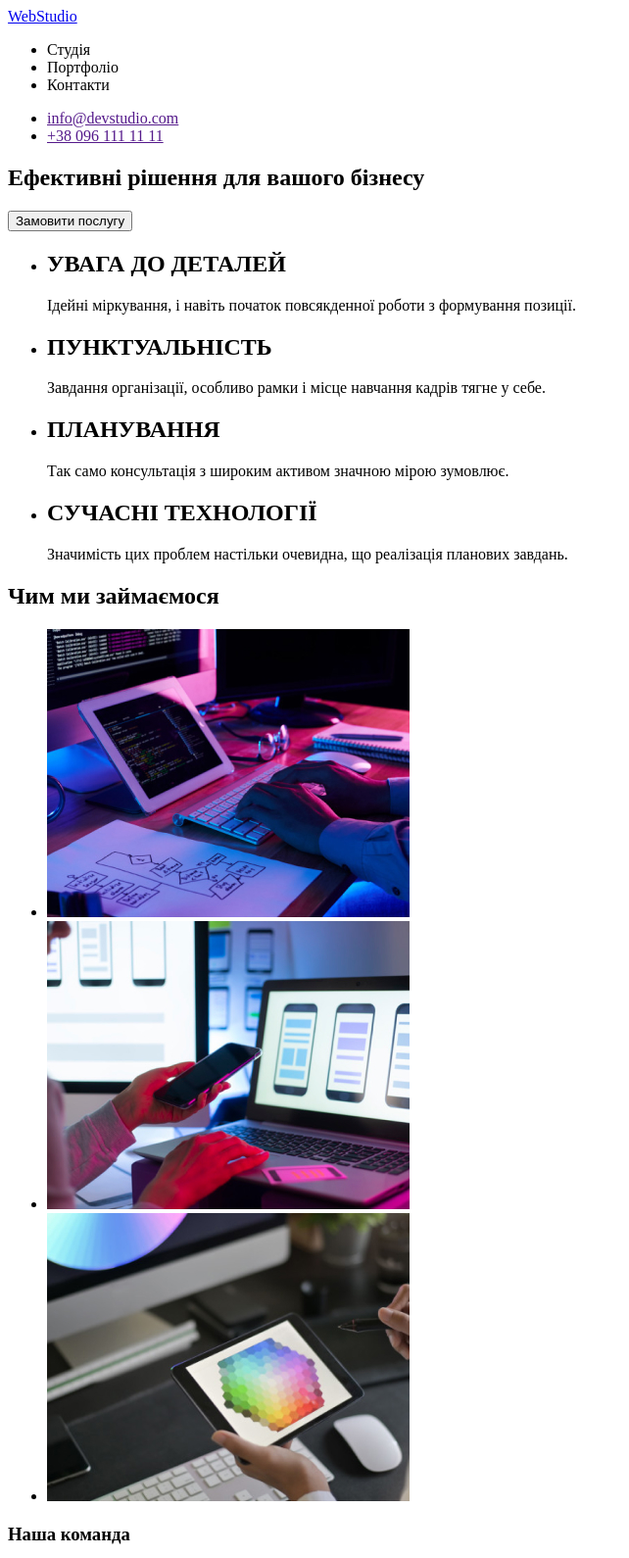
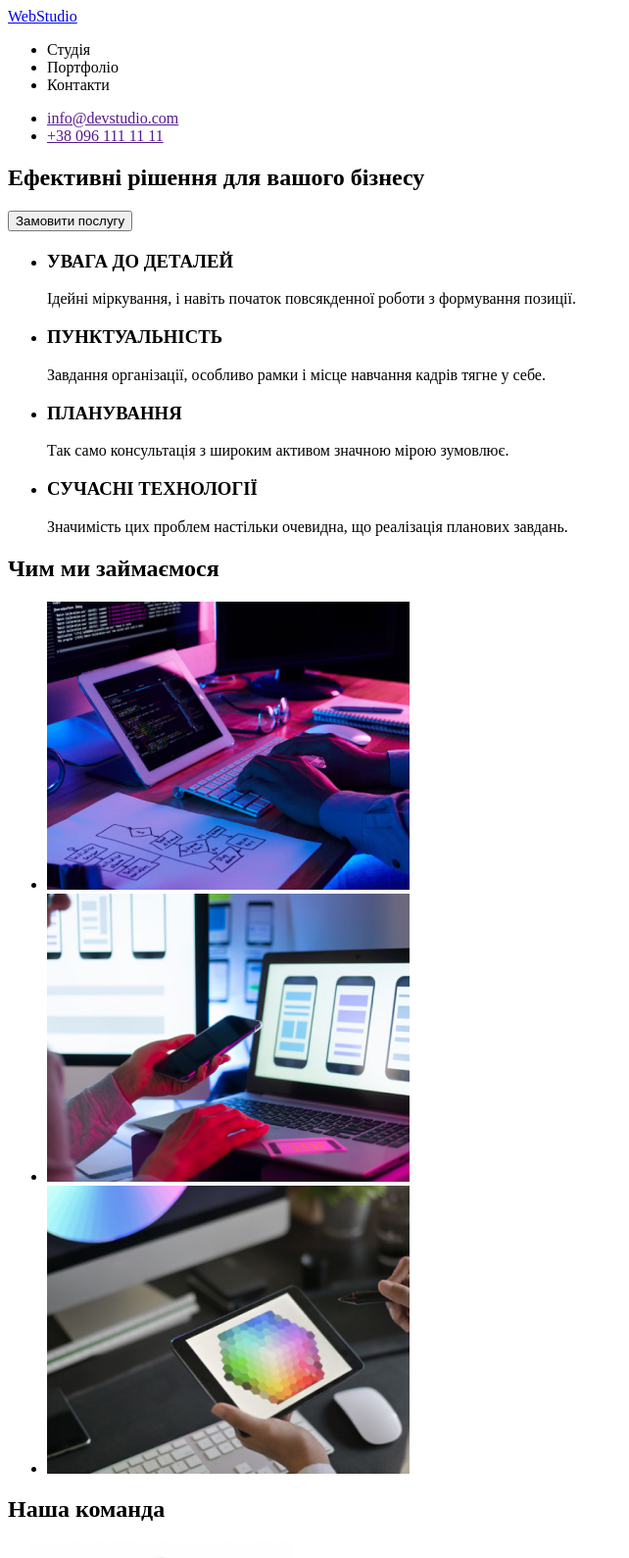
Before and after one commit to Lupushor/goit-markup-hw-01, a plain HTML site: page index.html in a window 1280 px wide. Shown: the top 1590 px of the page at 98% size, without its empty margins (0-642 px from the left). Drawn offline with Linux system fonts and the light colour scheme.

Commit message:
Update index.html

```diff
--- a/index.html
+++ b/index.html
@@ -31,21 +31,22 @@
         </section>
         <!--  Description -->
         <section>
+            <h2></h2>
             <ul>
                 <li>
-                    <h2>УВАГА ДО ДЕТАЛЕЙ</h2>
+                    <h3>УВАГА ДО ДЕТАЛЕЙ</h3>
                     <p>Ідейні міркування, і навіть початок повсякденної роботи з формування позиції.</p>
                 </li>
                 <li>
-                    <h2>ПУНКТУАЛЬНІСТЬ</h2>
+                    <h3>ПУНКТУАЛЬНІСТЬ</h3>
                     <p>Завдання організації, особливо рамки і місце навчання кадрів тягне у себе.</p>
                 </li>
                 <li>
-                    <h2>ПЛАНУВАННЯ</h2>
+                    <h3>ПЛАНУВАННЯ</h3>
                     <p>Так само консультація з широким активом значною мірою зумовлює.</p>
                 </li>
                 <li>
-                    <h2>СУЧАСНІ ТЕХНОЛОГІЇ</h2>
+                    <h3>СУЧАСНІ ТЕХНОЛОГІЇ</h3>
                     <p>Значимість цих проблем настільки очевидна, що реалізація планових завдань.</p>
                 </li>
             </ul>
@@ -64,7 +65,7 @@
         </section>
         <!-- Team -->
         <section>
-            <h3>Наша команда</h3>
+            <h2>Наша команда</h2>
             <li>
                 <img src="./img/photo_1.jpg" alt="Product Designer" width="270">
                 <h3>Ігор Дем'яненко</h3>
@@ -89,7 +90,9 @@
     </main>
     <footer>
         <a href="/">WebStudio</a>
-
+        <address>м. Київ, пр-т Лесі Українки, 26</address>
+        <p>info@devstudio.com</p>
+        <p>+38 096 111 11 11</p>
     </footer>
 </body>
 </html>
```
